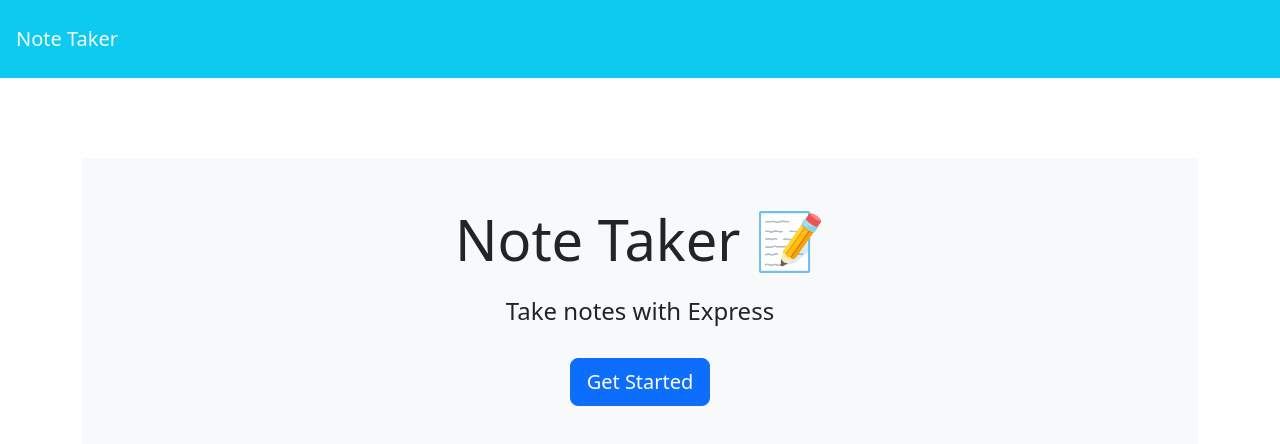
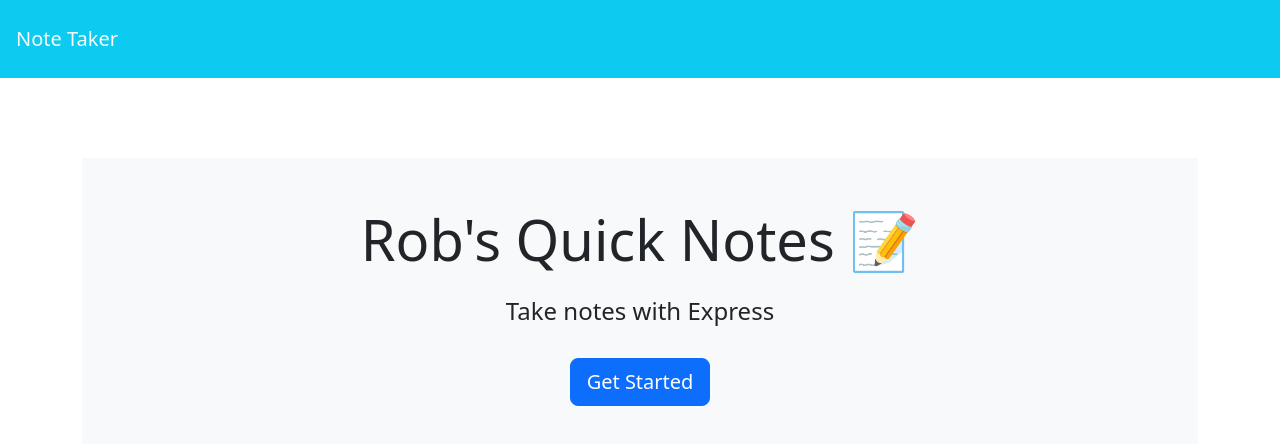
Before and after one commit to RobSprouse/Robs-Quick-Notes, a website: page public/index.html in a window 1280 px wide. Drawn offline with nearby package versions, Linux system fonts and the light colour scheme; no server answers.

Commit message:
Changed Title
Changed Title

```diff
--- a/public/index.html
+++ b/public/index.html
@@ -17,7 +17,7 @@
      </nav>
      <div class="container">
           <div style="margin-top: 80px;" class="text-center p-5 mb-4 bg-light">
-               <h1 class="display-4">Note Taker <span role="img" aria-label="Memo">📝</span></h1>
+               <h1 class="display-4">Rob's Quick Notes <span role="img" aria-label="Memo">📝</span></h1>
                <h4 class="mt-4">Take notes with Express</h4>
                <a class="btn btn-primary btn-lg mt-4" href="/notes" role="button">Get Started</a>
           </div>
```
Also changed, not shown: public/notes.html (+1 -1 lines).
